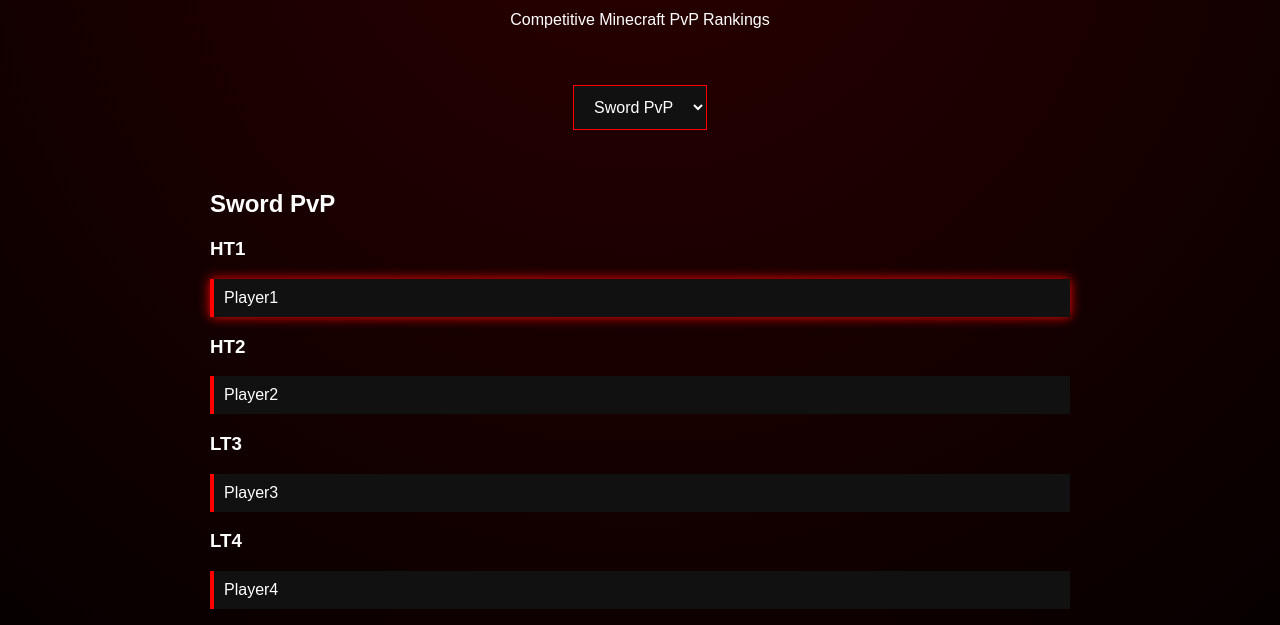
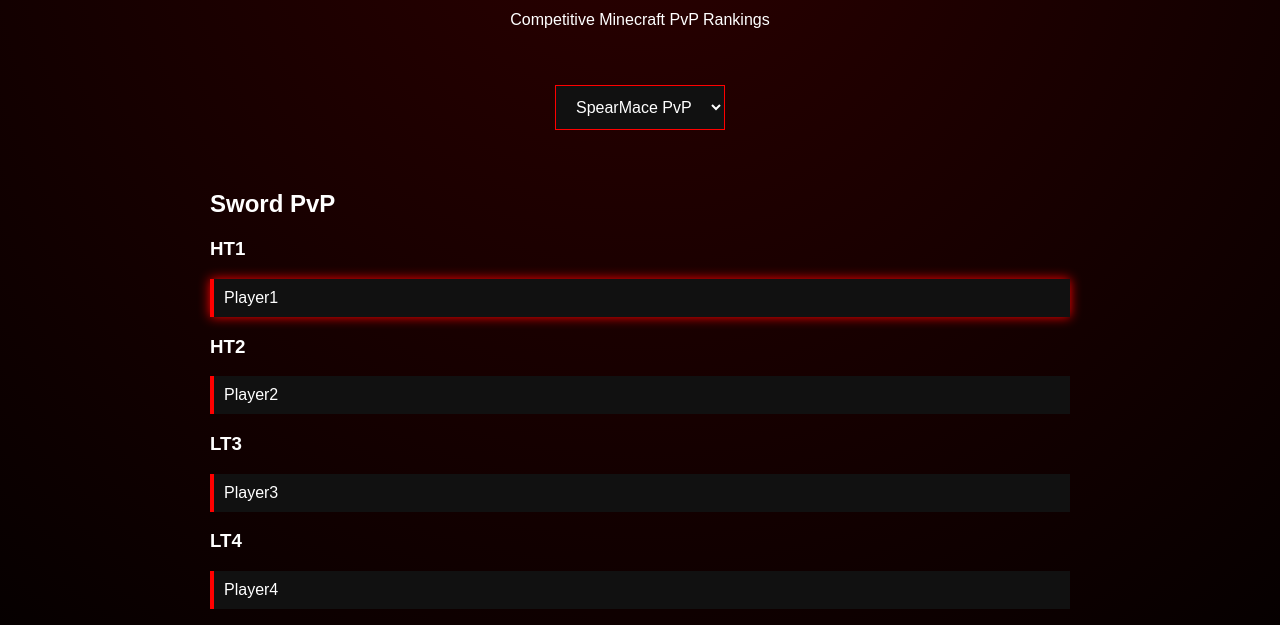
Before and after one commit to SNSENTIERZ/SNsentierz.github.io, a plain HTML site: page index.html in a window 1280 px wide. Shown: the part 148-773 px from the top of the page. Drawn offline with Linux system fonts and the light colour scheme.

Commit message:
Update index.html

```diff
--- a/index.html
+++ b/index.html
@@ -15,7 +15,7 @@
 
   <nav>
   <select onchange="showTab(this.value)">
-    <option value="sword">Sword PvP</option>
+    <option value="sword">SpearMace PvP</option>
     <option value="axe">Axe PvP</option>
     <option value="uhc">UHC</option>
     <option value="crystal">Crystal</option>
```
